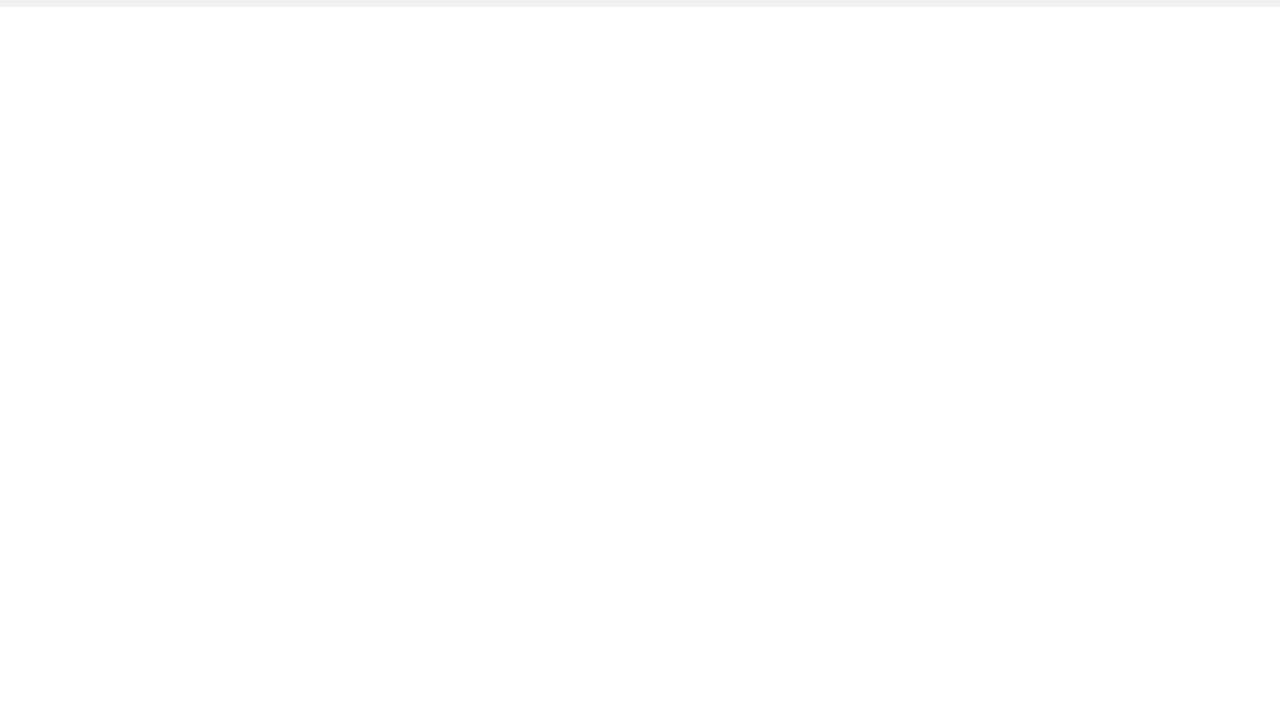
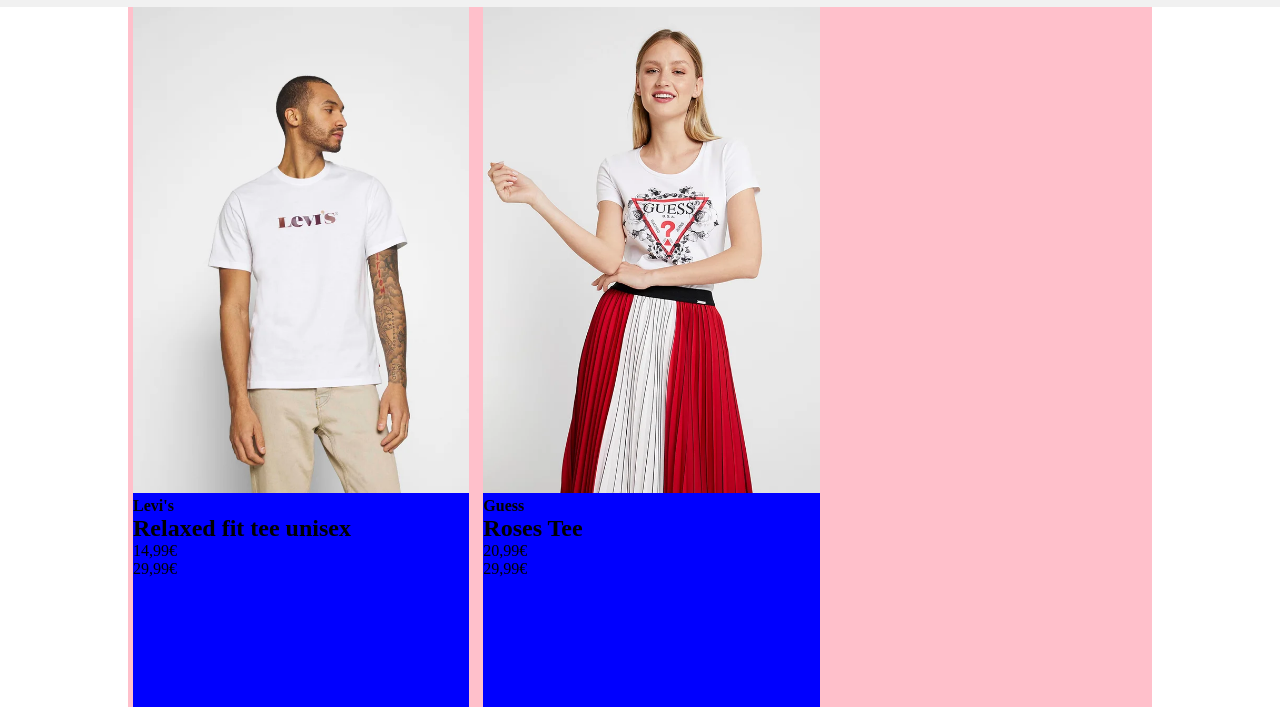
Before and after one commit to ArisGoi/htmlcss-shop, a plain HTML site: page index.html in a window 1280 px wide. Shown: the part 73-800 px from the top of the page. Drawn offline with Linux system fonts and the light colour scheme.

Commit message:
Add prduct box - incompleto

```diff
--- a/css/style.css
+++ b/css/style.css
@@ -1,5 +1,6 @@
 *{margin: 0; padding: 0; box-sizing: border-box;}
 
+/* Header con logo */
 header{
     width: 100%;
     height: 80px;
@@ -10,3 +11,26 @@
 header img{
     height: 60px;
 }
+
+/* main */
+main{
+    max-width: 80%;
+    margin: 0 auto;
+    background-color: pink;
+}
+
+/* Product-box */
+.product-box{
+    width: calc(100% / 3 - 5px);
+    height: 700px;
+    display: inline-block;
+    background-color: blue;
+    margin: 0px 5px;
+}
+
+.product-img{
+    overflow: hidden;
+}
+.product-img img{
+    width: 100%;
+}
--- a/index.html
+++ b/index.html
@@ -9,8 +9,37 @@
 </head>
 <body>
     <header>
-        <img src="img/Boolzando_logo.svg" alt="">
+        <img src="img/Boolzando_logo.svg" alt="Logo Boolzando">
     </header>
-    <main></main>
+
+    <main>
+
+        <div class="product-box">
+            <div class="product-img">
+                <img src="img/1.webp" alt="">
+                <!-- <img src="img/1b.webp" alt=""> -->
+            </div>
+            <div class="product-labels">
+                <h4>Levi's</h4>
+                <h2>Relaxed fit tee unisex</h2>
+                <p>14,99€</p>
+                <p>29,99€</p>
+            </div>
+        </div>
+
+        <div class="product-box">
+            <div class="product-img">
+                <img src="img/2.webp" alt="">
+                <!-- <img src="img/2b.webp" alt=""> -->
+            </div>
+            <div class="product-labels">
+                <h4>Guess</h4>
+                <h2>Roses Tee</h2>
+                <p>20,99€</p>
+                <p>29,99€</p>
+            </div>
+        </div>
+
+    </main>
 </body>
 </html>
```
